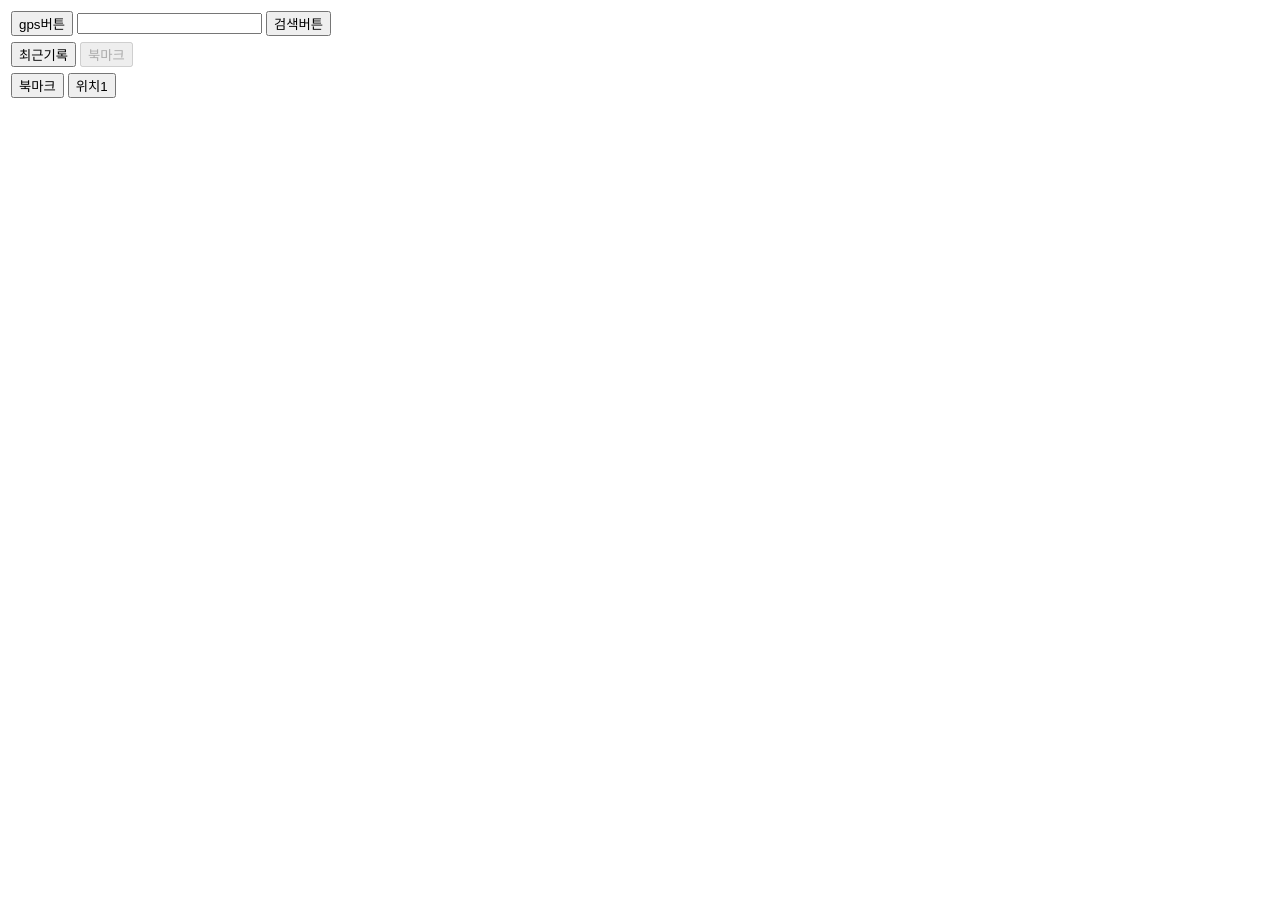
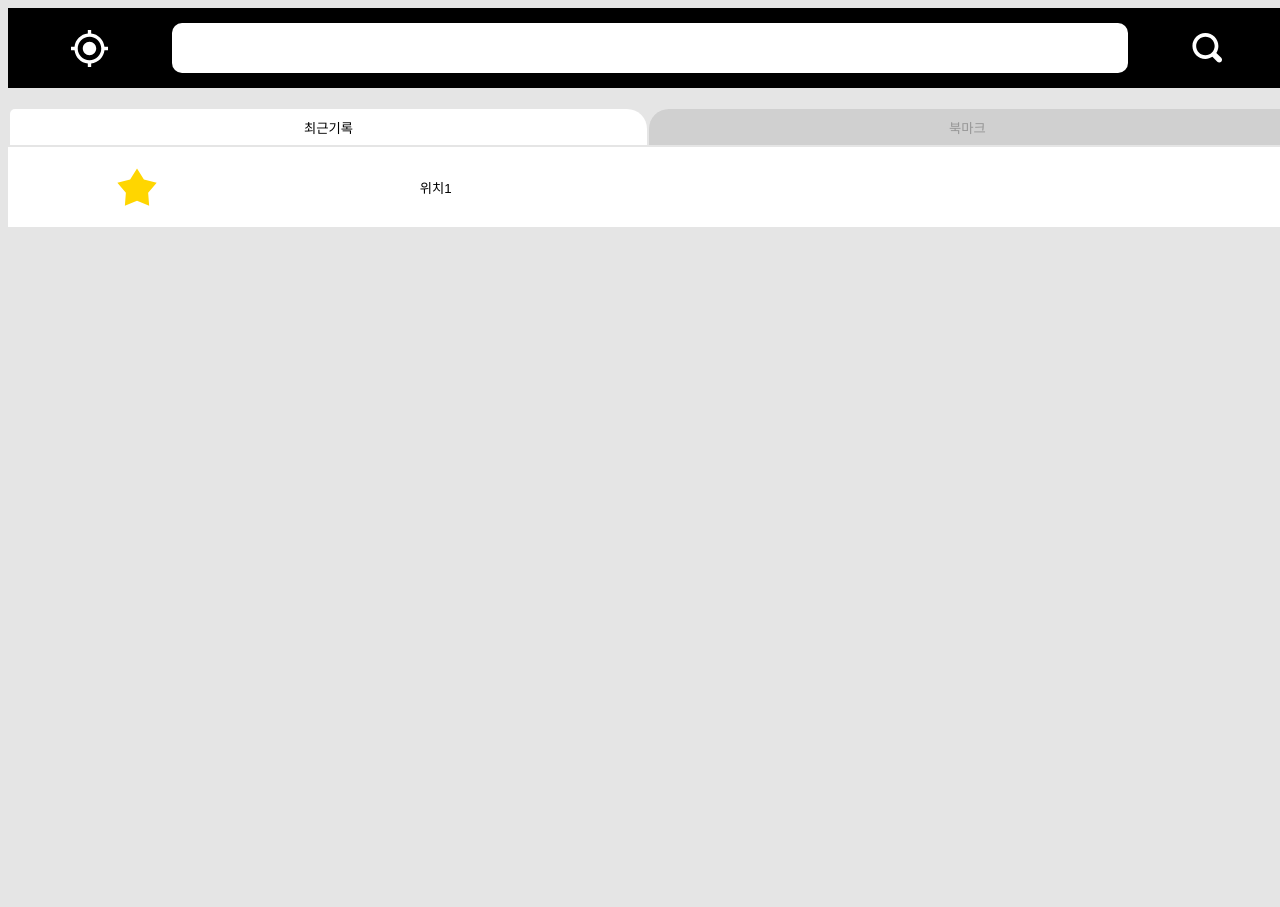
Before and after one commit to chisacam/CWNU19SE_2B, a Flask app: template 2B/templates/search_bookmark.html in a window 1280 px wide. Before the commit the page ends 98 px from the top, so only its background shows below. Run offline with Flask 2, Linux system fonts and the light colour scheme; the template is opened without the code that fills it, so the values that code supplies are empty.

Commit message:
add search_bookmark.css

```diff
--- /dev/null
+++ b/2B/static/css/search_bookmark.css
@@ -0,0 +1,135 @@
+#searchbar {
+    background: black;
+    height: 10%;
+    width: 100%;
+}
+
+html{
+    height:100%;
+}
+
+body, #log, #output{
+    height:100%;
+    width:100%;
+}
+
+body{
+    background: #E5E5E5;
+}
+
+table{
+    width:100%;
+    height:100%;
+    text-align:center;
+}
+
+#gps{
+    background: url("/static/icon/gps.svg");
+    background-repeat:no-repeat;
+    background-position: center;
+    background-size: contain;
+    width:50%;
+    height:50%;
+    border: 0;
+}
+
+#searchtextbar{
+    height: 65%;
+    width: 100%;
+    background: white;
+    border-radius: 10px;
+    border:0;
+    text-align: left;
+}
+
+#searcht{
+    width: 75%;
+}
+
+#searchbutton{
+    background:url("/static/icon/search.svg");
+    background-position:center;
+    background-repeat:no-repeat;
+    background-size:contain;
+    border:0;
+    width:50%;
+    height:50%;
+}
+
+#recentbutton{
+    width: 100%;
+    height:100%;
+    border-top-left-radius: 5px;
+    border-top-right-radius: 20px;
+    border: 0px;
+    background:white;
+}
+
+#bookmarkbutton{
+    width:100%;
+    height:100%;
+    border-top-left-radius: 20px;
+    border-top-right-radius: 5px;
+    border: 0px;
+    padding:0;
+    background:#D0D0D0;
+}
+
+#placeframe{
+    width:100%;
+    height:10%;
+    background: white;
+}
+
+#placeIconStyle{
+    width:20%;
+    height: 100%;
+    padding:0;
+    margin:0;
+}
+
+#placenamet{
+    padding:0;
+}
+
+#placename{
+    width:70%;
+    height:100%;
+    padding-left:0;
+    padding-right:0;
+    text-align: left;
+    background: transparent;
+    border:0;
+    padding:0;
+}
+
+#bookmarktable{
+    width:100%;
+    height:80px;
+    background:white;
+}
+
+#bookmarklist{
+    width:100%;
+}
+
+#tab{
+    margin-top:1.5%;
+    width: 100%;
+    height: 5%;
+}
+
+#tabt{
+    width:50%;
+    padding: 0px;
+}
+
+#starbutton{
+    background: url("/static/icon/star_gold.svg");
+    background-repeat:no-repeat;
+    background-position: center;
+    background-size: contain;
+    width:80%;
+    height:80%;
+    border: 0;
+}
--- a/2B/templates/search_bookmark.html
+++ b/2B/templates/search_bookmark.html
@@ -2,38 +2,39 @@
 <html lang="en">
 <head>
     <meta charset="UTF-8">
+    <link rel="stylesheet" type="text/css" href="/static/search_bookmark.css">
     <title>Title</title>
 </head>
 <body>
 <div id = "searchbar">
         <table>
             <td>
-                <input id="gps" value="gps버튼" type="button">
+                <input id="gps" type="button">
             </td>
 
-            <td>
-                <input id="searchbar" type="text">
+            <td id="searcht">
+                <input id="searchtextbar" type="text">
             </td>
             <td>
-                <input id="searchbutton" value="검색버튼" type="button" onclick="location.href='searchText'">
+                <input id="searchbutton" type="button" onclick="location.href='searchText'">
             </td>
         </table>
     </div>
     <div id = "output">
         <div id = "log">
-            <table>
-                <td>
+            <table id="tab">
+                <td id="tabt">
                     <input type="button" id = "recentbutton" value="최근기록" onclick="location.href='searchRecent'">
                 </td>
-                <td>
+                <td id="tabt">
                     <input type="button" id = "bookmarkbutton" value="북마크" disabled>
                 </td>
             </table>
             <div class="bookmarklist">
                 <table id = "bookmarktable">
-                    <tr class="bookmarkSample">
-                        <td class = "bookmarkstar"><input id="bookmark button" type="button" value="북마크"></td>
-                        <td><input class="place" type="button"  value="위치1"></td>
+                    <tr class="bookmarkSample" id="placeframe">
+                        <td class = "bookmarkstar"  id="placeIconStyle"><input id="starbutton" type="button"></td>
+                        <td id="placenamet"><input class="place" type="button" id="placename" value="위치1"></td>
                         <input class="coordinateX" type="hidden" value="">
                         <input type="hidden" class="coordinateY" value="">
                     </tr>
```
